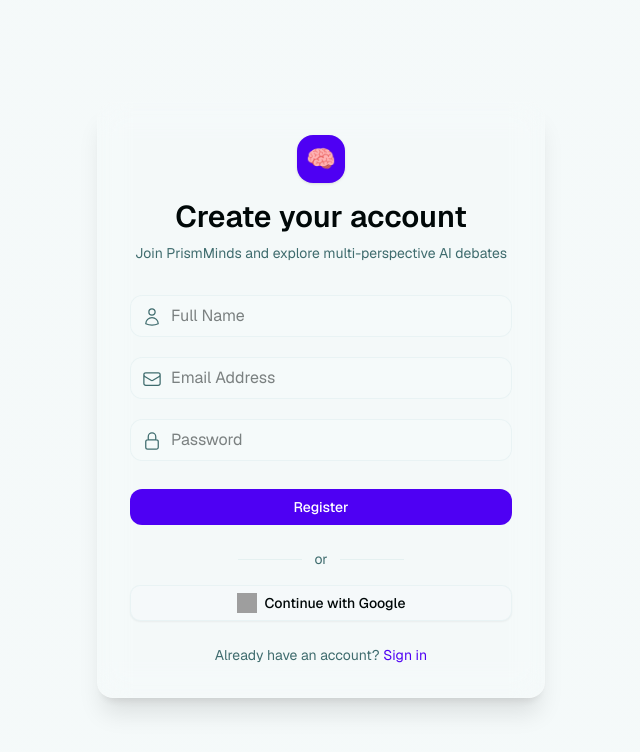
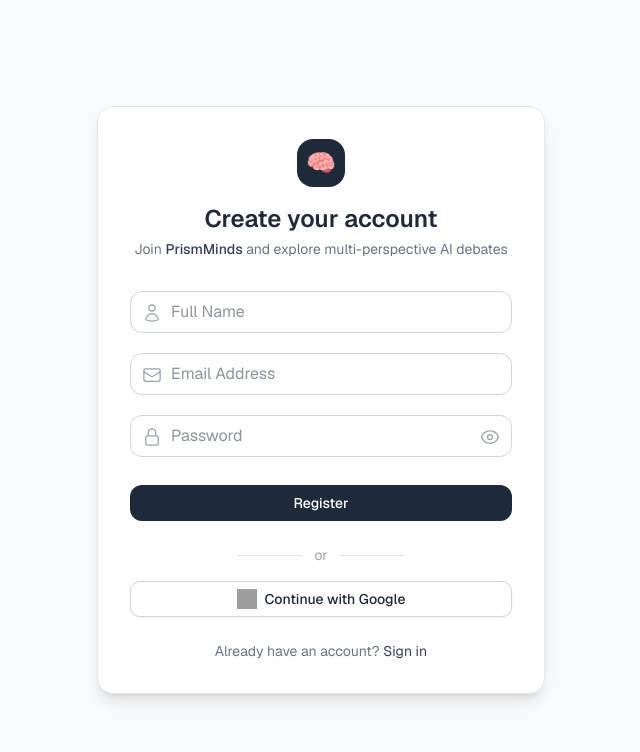
Before and after one commit to JayanthDevupalli/PrismMinds---AI-Powered-Debates, a Next.js app in the folder prismmindsclient/: page /register in a window 1280 px wide. Shown: the top 752 px of the page, without its empty margins (319-959 px from the left). Built offline with nearby package versions, Linux system fonts and the light colour scheme; no server answers; grey boxes are pictures that could not be loaded.

Commit message:
fixing register page issue & login-Version_0.5

```diff
--- a/prismmindsclient/app/register/page.tsx
+++ b/prismmindsclient/app/register/page.tsx
@@ -1,6 +1,6 @@
 "use client"
 
-import { useState } from "react"
+import {useEffect ,  useState } from "react"
 import { useRouter } from "next/navigation"
 import Link from "next/link"
 import { auth, googleProvider, db } from "@/lib/firebase"
@@ -12,18 +12,65 @@
 import { doc, setDoc } from "firebase/firestore"
 import { Button } from "@/components/ui/button"
 import { motion } from "framer-motion"
-import { UserIcon, LockClosedIcon, EnvelopeIcon } from "@heroicons/react/24/outline"
+import {
+  UserIcon,
+  LockClosedIcon,
+  EnvelopeIcon,
+  EyeIcon,
+  EyeSlashIcon,
+} from "@heroicons/react/24/outline"
 
 export default function Register() {
   const router = useRouter()
   const [form, setForm] = useState({ name: "", email: "", password: "" })
   const [loading, setLoading] = useState(false)
   const [error, setError] = useState("")
+  const [showPassword, setShowPassword] = useState(false)
+  const [strength, setStrength] = useState("")
+  const [mounted, setMounted] = useState(false)
+
+  useEffect(() => {
+    setMounted(true)
+  }, [])
+
+  if (!mounted) {
+    // prevents hydration mismatch
+    return null
+  }
 
   const handleChange = (e: React.ChangeEvent<HTMLInputElement>) => {
-    const name = e.target.name as keyof typeof form
-    const value = e.target.value
+    const { name, value } = e.target
     setForm(prev => ({ ...prev, [name]: value }))
+    if (name === "password") evaluatePasswordStrength(value)
+  }
+
+  const evaluatePasswordStrength = (password: string) => {
+    if (!password) return setStrength("")
+    const strongRegex =
+      /^(?=.*[a-z])(?=.*[A-Z])(?=.*\d)(?=.*[@$!%*?#&])[A-Za-z\d@$!%*?#&]{8,}$/
+    const moderateRegex = /^(?=.*[A-Za-z])(?=.*\d)[A-Za-z\d@$!%*?#&]{6,}$/
+
+    if (strongRegex.test(password)) setStrength("strong")
+    else if (moderateRegex.test(password)) setStrength("moderate")
+    else setStrength("weak")
+  }
+
+  const getStrengthColor = () => {
+    switch (strength) {
+      case "weak": return "text-red-500"
+      case "moderate": return "text-yellow-500"
+      case "strong": return "text-green-600"
+      default: return "text-gray-400"
+    }
+  }
+
+  const getStrengthBarColor = () => {
+    switch (strength) {
+      case "weak": return "bg-red-500"
+      case "moderate": return "bg-yellow-400"
+      case "strong": return "bg-green-500"
+      default: return "bg-gray-200"
+    }
   }
 
   const handleSubmit = async (e: React.FormEvent<HTMLFormElement>) => {
@@ -70,29 +117,22 @@
   }
 
   return (
-    <main className="relative flex items-center justify-center min-h-screen overflow-hidden bg-gradient-to-br from-background via-background to-background text-foreground">
-      {/* Animated Prism SVG background */}
-      <div className="absolute inset-0 -z-10 opacity-40">
-        <svg xmlns="http://www.w3.org/2000/svg" viewBox="0 0 800 600" className="w-full h-full">
-          <defs>
-            <linearGradient id="grad" x1="0" x2="1" y1="0" y2="1">
-              <stop offset="0%" stopColor="#7dd3fc" />
-              <stop offset="100%" stopColor="#c084fc" />
-            </linearGradient>
-          </defs>
+    <main className="relative flex items-center justify-center min-h-screen bg-gray-50 text-gray-800">
+      {/* subtle animated background curve */}
+      <div className="absolute inset-0 -z-10 opacity-50">
+        <svg viewBox="0 0 800 400" className="w-full h-full text-gray-100">
           <path
-            fill="url(#grad)"
-            d="M0 300 Q400 150 800 300 Q400 450 0 300 Z"
-            opacity="0.5"
+            d="M0 200 Q400 100 800 200 Q400 300 0 200 Z"
+            fill="currentColor"
           >
             <animate
               attributeName="d"
-              dur="10s"
+              dur="8s"
               repeatCount="indefinite"
               values="
-              M0 300 Q400 150 800 300 Q400 450 0 300 Z;
-              M0 300 Q400 250 800 300 Q400 350 0 300 Z;
-              M0 300 Q400 150 800 300 Q400 450 0 300 Z;"
+              M0 200 Q400 100 800 200 Q400 300 0 200 Z;
+              M0 200 Q400 150 800 200 Q400 250 0 200 Z;
+              M0 200 Q400 100 800 200 Q400 300 0 200 Z;"
             />
           </path>
         </svg>
@@ -101,22 +141,23 @@
       <motion.div
         initial={{ opacity: 0, y: 30 }}
         animate={{ opacity: 1, y: 0 }}
-        transition={{ duration: 0.6 }}
-        className="glass max-w-md w-full mx-4 p-8 rounded-2xl shadow-xl border border-border/50 backdrop-blur-md bg-card/40"
+        transition={{ duration: 0.5 }}
+        className="max-w-md w-full mx-4 p-8 rounded-2xl bg-white shadow-lg border border-gray-200"
       >
         <div className="text-center mb-8">
-          <div className="w-12 h-12 mx-auto bg-primary text-white flex items-center justify-center rounded-xl text-2xl font-bold shadow-sm">
+          <div className="w-12 h-12 mx-auto bg-gray-800 text-white flex items-center justify-center rounded-xl text-2xl font-bold">
             🧠
           </div>
-          <h2 className="text-3xl font-semibold mt-4">Create your account</h2>
-          <p className="text-muted-foreground text-sm mt-2">
-            Join PrismMinds and explore multi-perspective AI debates
+          <h2 className="text-2xl font-semibold mt-4">Create your account</h2>
+          <p className="text-gray-500 text-sm mt-1">
+            Join <span className="font-medium text-gray-700">PrismMinds</span> and explore multi-perspective AI debates
           </p>
         </div>
 
         <form onSubmit={handleSubmit} className="space-y-5">
+          {/* Name Input */}
           <div className="relative">
-            <UserIcon className="w-5 h-5 absolute left-3 top-3 text-muted-foreground" />
+            <UserIcon className="w-5 h-5 absolute left-3 top-3 text-gray-400" />
             <input
               required
               type="text"
@@ -124,12 +165,13 @@
               placeholder="Full Name"
               value={form.name}
               onChange={handleChange}
-              className="w-full pl-10 pr-4 py-2 rounded-lg bg-background/40 border border-border/40 focus:border-primary focus:ring-2 focus:ring-primary/40 transition-all outline-none"
+              className="w-full pl-10 pr-4 py-2 rounded-lg border border-gray-300 focus:border-gray-500 focus:ring-2 focus:ring-gray-200 outline-none transition"
             />
           </div>
 
+          {/* Email Input */}
           <div className="relative">
-            <EnvelopeIcon className="w-5 h-5 absolute left-3 top-3 text-muted-foreground" />
+            <EnvelopeIcon className="w-5 h-5 absolute left-3 top-3 text-gray-400" />
             <input
               required
               type="email"
@@ -137,54 +179,76 @@
               placeholder="Email Address"
               value={form.email}
               onChange={handleChange}
-              className="w-full pl-10 pr-4 py-2 rounded-lg bg-background/40 border border-border/40 focus:border-primary focus:ring-2 focus:ring-primary/40 transition-all outline-none"
+              className="w-full pl-10 pr-4 py-2 rounded-lg border border-gray-300 focus:border-gray-500 focus:ring-2 focus:ring-gray-200 outline-none transition"
             />
           </div>
 
+          {/* Password Input */}
           <div className="relative">
-            <LockClosedIcon className="w-5 h-5 absolute left-3 top-3 text-muted-foreground" />
+            <LockClosedIcon className="w-5 h-5 absolute left-3 top-3 text-gray-400" />
             <input
               required
-              type="password"
+              type={showPassword ? "text" : "password"}
               name="password"
               placeholder="Password"
               value={form.password}
               onChange={handleChange}
-              className="w-full pl-10 pr-4 py-2 rounded-lg bg-background/40 border border-border/40 focus:border-primary focus:ring-2 focus:ring-primary/40 transition-all outline-none"
+              className="w-full pl-10 pr-10 py-2 rounded-lg border border-gray-300 focus:border-gray-500 focus:ring-2 focus:ring-gray-200 outline-none transition"
             />
+            <button
+              type="button"
+              onClick={() => setShowPassword(!showPassword)}
+              className="absolute right-3 top-3 text-gray-400 hover:text-gray-600 transition"
+            >
+              {showPassword ? <EyeSlashIcon className="w-5 h-5" /> : <EyeIcon className="w-5 h-5" />}
+            </button>
           </div>
 
-          {error && (
-            <p className="text-red-500 text-sm text-center mt-2">{error}</p>
+          {/* Password Strength */}
+          {strength && (
+            <div className="mt-1">
+              <div className={`h-1 rounded-full transition-all ${getStrengthBarColor()}`}></div>
+              <p className={`text-xs mt-1 ${getStrengthColor()}`}>
+                {strength === "weak"
+                  ? "Weak password — try adding symbols or capitals"
+                  : strength === "moderate"
+                  ? "Moderate password"
+                  : "Strong password ✅"}
+              </p>
+            </div>
           )}
+
+          {error && <p className="text-red-500 text-sm text-center mt-2">{error}</p>}
 
           <Button
             type="submit"
-            className="w-full py-2 mt-2 bg-primary text-white rounded-lg font-medium hover:opacity-90 transition"
+            className="w-full py-2 mt-2 bg-gray-800 text-white rounded-lg font-medium hover:bg-gray-700 transition"
             disabled={loading}
           >
             {loading ? "Creating..." : "Register"}
           </Button>
         </form>
 
-        <div className="mt-6 flex items-center justify-center text-sm text-muted-foreground">
-          <div className="h-px w-16 bg-border/50" />
+        {/* Divider */}
+        <div className="mt-6 flex items-center justify-center text-sm text-gray-400">
+          <div className="h-px w-16 bg-gray-200" />
           <span className="mx-3">or</span>
-          <div className="h-px w-16 bg-border/50" />
+          <div className="h-px w-16 bg-gray-200" />
         </div>
 
+        {/* Google Button */}
         <Button
           onClick={handleGoogleSignIn}
           variant="outline"
-          className="w-full mt-4 flex items-center justify-center gap-2 border border-border/40 hover:bg-primary/10 transition"
+          className="w-full mt-4 flex items-center justify-center gap-2 border border-gray-300 bg-white hover:bg-gray-100 transition"
         >
           <img src="https://www.svgrepo.com/show/475656/google-color.svg" alt="Google" className="w-5 h-5" />
           Continue with Google
         </Button>
 
-        <p className="text-center text-sm text-muted-foreground mt-6">
+        <p className="text-center text-sm text-gray-500 mt-6">
           Already have an account?{" "}
-          <Link href="/login" className="text-primary hover:underline">
+          <Link href="/login" className="text-gray-700 hover:underline">
             Sign in
           </Link>
         </p>
```
Also changed, not shown: prismmindsclient/app/login/page.tsx (+2 -159 lines).
